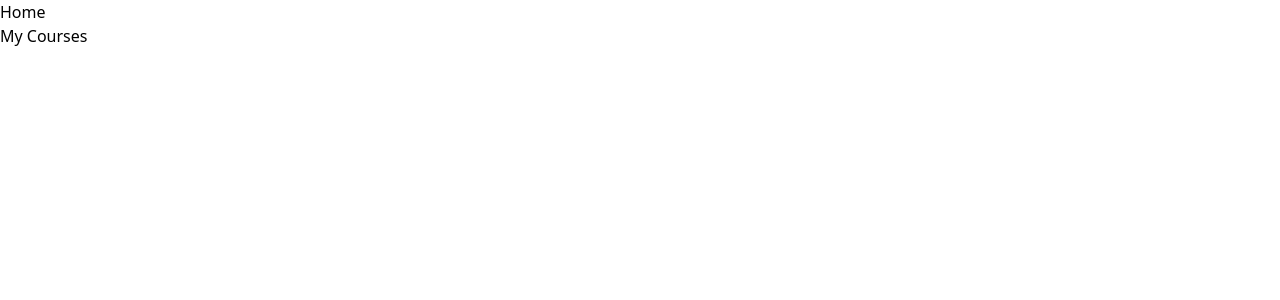
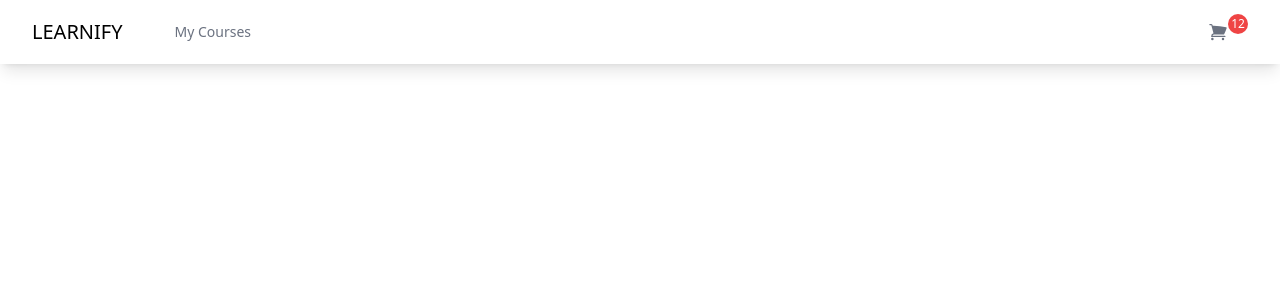
Before and after one commit to aln1234/datacontent_test, a React (Create React App) app: page /subscriptions in a window 1280 px wide. Before the commit this address had no page. Shown: the top 300 px of the page. Built offline with nearby package versions, Linux system fonts and the light colour scheme.

Commit message:
added course card and made some ui changes to it

```diff
--- a/package.json
+++ b/package.json
@@ -1,8 +1,10 @@
 {
   "name": "datacontent_test",
   "version": "0.1.0",
+  "proxy": "https://dev261597.service-now.com",
   "private": true,
   "dependencies": {
+    "@heroicons/react": "^2.1.5",
     "@shadcn/ui": "^0.0.4",
     "@testing-library/jest-dom": "^5.17.0",
     "@testing-library/react": "^13.4.0",
--- a/src/Components/Courses.js
+++ b/src/Components/Courses.js
@@ -1,16 +1,15 @@
 import React, { useEffect, useState } from "react";
 import axios from "axios";
 import { refreshAccessToken } from "../utils";
-
-// Import the function from utils
+import CourseCard from "./UI/CourseCard";
 
 const Courses = () => {
-  const [courses, setCourses] = useState([]); // State to store courses
-  const [error, setError] = useState(null); // State to store error
+  const [courses, setCourses] = useState([]);
+  const [error, setError] = useState(null);
   const [accessToken, setAccessToken] = useState(
     process.env.REACT_APP_ACCESS_TOKEN
-  ); // Initial access token from .env
-  const [refreshToken] = useState(process.env.REACT_APP_REFRESH_TOKEN); // Refresh token from .env
+  );
+  const [refreshToken] = useState(process.env.REACT_APP_REFRESH_TOKEN);
 
   // Function to fetch course data
   const fetchCourseData = async (token) => {
@@ -19,17 +18,16 @@ const Courses = () => {
         "https://dev261597.service-now.com/api/now/table/x_quo_coursehub_course",
         {
           params: {
-            sysparm_limit: 10, // Fetch 10 records
+            sysparm_limit: 10,
           },
           headers: {
             Accept: "application/json",
             "Content-Type": "application/json",
-            Authorization: `Bearer ${token}`, // Use the provided access token
+            Authorization: `Bearer ${token}`,
           },
         }
       );
 
-      // Store the courses in state
       setCourses(response.data.result);
     } catch (err) {
       if (err.response && err.response.status === 401) {
@@ -40,7 +38,7 @@ const Courses = () => {
           setError
         );
         if (newToken) {
-          fetchCourseData(newToken); // Retry fetching data with new token
+          fetchCourseData(newToken);
         }
       } else {
         console.error("Error fetching the courses:", err);
@@ -49,28 +47,23 @@ const Courses = () => {
     }
   };
 
-  // Fetch course data when the component mounts
   useEffect(() => {
     fetchCourseData(accessToken);
-  }, [accessToken]); // Depend on the access token
+  }, [accessToken]);
 
   return (
-    <div>
-      <h1>Course Data</h1>
+    <div className="container mx-auto p-6">
+      <h1 className="text-2xl font-bold mb-6">Course List</h1>
 
-      {error && <p>{error}</p>}
+      {error && <p className="text-red-500">{error}</p>}
 
-      {/* Render the list of courses */}
+      {/* Render the list of courses in a responsive grid */}
       {courses.length > 0 ? (
-        <ul>
-          {courses.map((course) => (
-            <li key={course.sys_id}>
-              <h2>{course.title}</h2>
-              <p>Type: {course.type}</p>
-              <p>Duration: {course.duration}</p>
-            </li>
+        <div className="grid grid-cols-1 gap-6 sm:grid-cols-2 lg:grid-cols-3">
+          {courses.map((course, index) => (
+            <CourseCard data={course} key={index} />
           ))}
-        </ul>
+        </div>
       ) : (
         <p>No courses available.</p>
       )}
--- a/src/Components/Navbar.js
+++ b/src/Components/Navbar.js
@@ -1,18 +1,60 @@
 // src/components/Navbar.js
-import React from "react";
+import React, { useState } from "react";
 import { Link } from "react-router-dom";
+import { ShoppingCartIcon } from "@heroicons/react/24/solid";
 
 const Navbar = () => {
+  const [courseCount, setCourseCount] = useState(12);
   return (
-    <nav>
-      <ul>
-        <li>
-          <Link to="/">Home</Link>
-        </li>
-        <li>
-          <Link to="/subscriptions">My Courses</Link>
-        </li>
-      </ul>
+    // <nav>
+    //   <ul>
+    //     <li>
+    //       <Link to="/">Home</Link>
+    //     </li>
+    //     <li>
+    //       <Link to="/subscriptions">My Courses</Link>
+    //     </li>
+    //   </ul>
+    // </nav>
+    <nav className="bg-white shadow-lg">
+      <div className="max-w-7xl mx-auto px-4 sm:px-6 lg:px-8">
+        <div className="flex justify-between h-16">
+          <div className="flex">
+            {/* Logo */}
+            <div className="flex-shrink-0 flex items-center">
+              <h1 className="text-xl uppercase">Learnify</h1>
+            </div>
+            {/* Links */}
+            <div className="hidden sm:flex items-center sm:space-x-8 ml-10">
+              <a
+                href="#"
+                className="text-gray-500 hover:text-gray-700 px-3 py-2 rounded-md text-sm font-medium"
+              >
+                My Courses
+              </a>
+            </div>
+          </div>
+
+          {/* Right-side Actions */}
+          <div className="hidden sm:flex sm:items-center">
+            {/* Log in / My Account */}
+            <a
+              href="#"
+              className="relative text-gray-500 hover:text-gray-700 px-3 py-2 rounded-md text-sm font-medium flex items-center"
+            >
+              <ShoppingCartIcon className="h-5 w-5 mr-2" />
+              {/* Icon added here */}
+
+              {/* Show course count only when it's greater than 0 */}
+              {courseCount > 0 && (
+                <span className="absolute top-0 right-0 bg-red-500 text-white text-xs rounded-full h-5 w-5 flex items-center justify-center">
+                  {courseCount}
+                </span>
+              )}
+            </a>
+          </div>
+        </div>
+      </div>
     </nav>
   );
 };
--- /dev/null
+++ b/src/Components/UI/CourseCard.js
@@ -0,0 +1,39 @@
+import React from "react";
+import { getTypeColor } from "../../utils";
+
+const CourseCard = (data) => {
+  const defaultImage = "https://via.placeholder.com/400x200?text=Course+Image";
+  return (
+    <div className="max-w-sm rounded overflow-hidden shadow-lg border border-gray-200  bg-white hover:shadow-2xl transition-shadow duration-300 ease-in-out">
+      <img
+        src={data.imageUrl || defaultImage} // Use default image if no imageUrl provided
+        alt={data.title}
+        className="w-full h-48 object-cover"
+      />
+      <div className="px-6 py-4">
+        <div className="font-bold text-xl mb-2">{data.data.title}</div>
+
+        <p className="text-gray-700 text-base">{data.data.description}</p>
+      </div>
+
+      <div className="px-6 pb-4 flex justify-between">
+        <span
+          className={`inline-block px-3 py-1 rounded-full text-sm font-semibold mt-2 bg-opacity-90  ${getTypeColor(
+            data.data.type
+          )}`}
+        >
+          {data.data.type}
+        </span>
+        <button
+          //   onClick={onSubscribe}
+          duration-200
+          className="bg-blue-500 hover:bg-blue-700 text-white font-bold py-2 px-4 rounded "
+        >
+          Subscribe
+        </button>
+      </div>
+    </div>
+  );
+};
+
+export default CourseCard;
--- a/src/utils/index.js
+++ b/src/utils/index.js
@@ -1,8 +1,5 @@
-// src/utils/auth.js
-
 import axios from "axios";
 
-// Function to refresh the access token using the refresh token
 export const refreshAccessToken = async (
   refreshToken,
   setAccessToken,
@@ -13,9 +10,9 @@ export const refreshAccessToken = async (
       "https://dev261597.service-now.com/oauth_token.do",
       new URLSearchParams({
         grant_type: "refresh_token",
-        client_id: process.env.REACT_APP_CLIENT_ID, // Client ID from .env
-        client_secret: process.env.REACT_APP_CLIENT_SECRET, // Client Secret from .env
-        refresh_token: refreshToken, // Refresh token passed as a parameter
+        client_id: process.env.REACT_APP_CLIENT_ID,
+        client_secret: process.env.REACT_APP_CLIENT_SECRET,
+        refresh_token: refreshToken,
       }),
       {
         headers: {
@@ -24,7 +21,6 @@ export const refreshAccessToken = async (
       }
     );
 
-    // Update the access token in state
     setAccessToken(response.data.access_token);
     console.log("Access token refreshed successfully");
     return response.data.access_token;
@@ -34,3 +30,31 @@ export const refreshAccessToken = async (
     return null;
   }
 };
+
+// export const formatDuration = (duration) => {
+//   if (!duration) {
+//     return "Invalid duration";
+//   }
+
+//   // Extract the time portion from the string (e.g., "00:00:00" part from "1970-01-01 00:00:00")
+//   const timePart = duration.split(" ")[1];
+
+//   // Split the time part into hours, minutes, and seconds
+//   const [hours, minutes, seconds] = timePart.split(":").map(Number);
+
+//   // Return the formatted duration
+//   return `${hours} hours, ${minutes} minutes, ${seconds} seconds`;
+// };
+
+export const getTypeColor = (type) => {
+  switch (type) {
+    case "offline":
+      return "bg-blue-100 text-blue-800"; // Blue for online courses
+    case "online":
+      return "bg-green-100 text-green-800"; // Green for offline courses
+    case "hybrid":
+      return "bg-yellow-100 text-yellow-800"; // Yellow for hybrid courses
+    default:
+      return "bg-gray-100 text-gray-800"; // Default color for other types
+  }
+};
```
Also changed, not shown: 1 other file (tests, documents, lock files or other folders).
